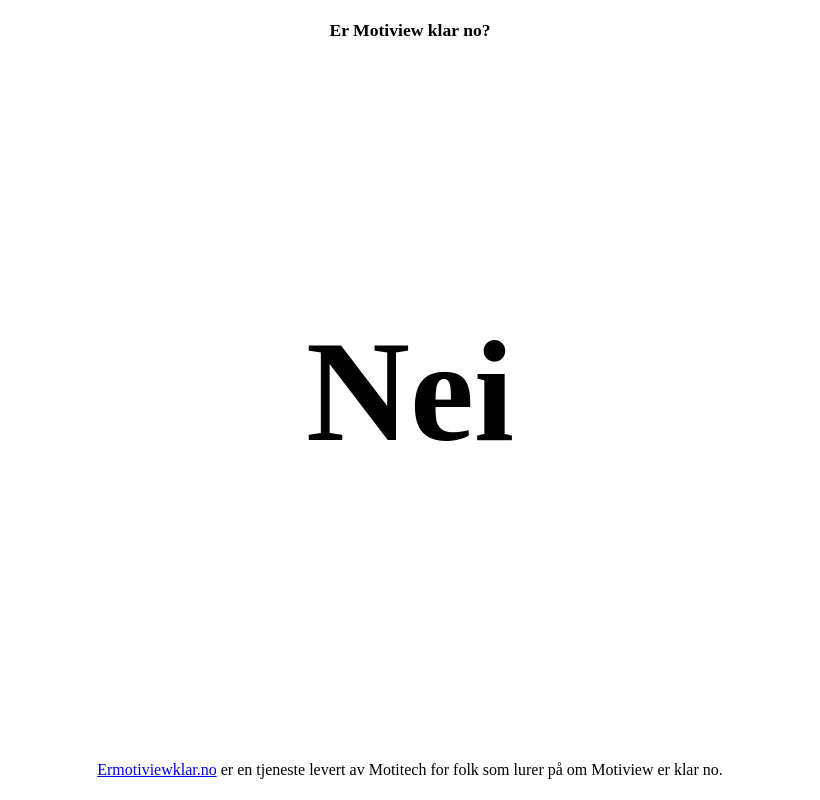
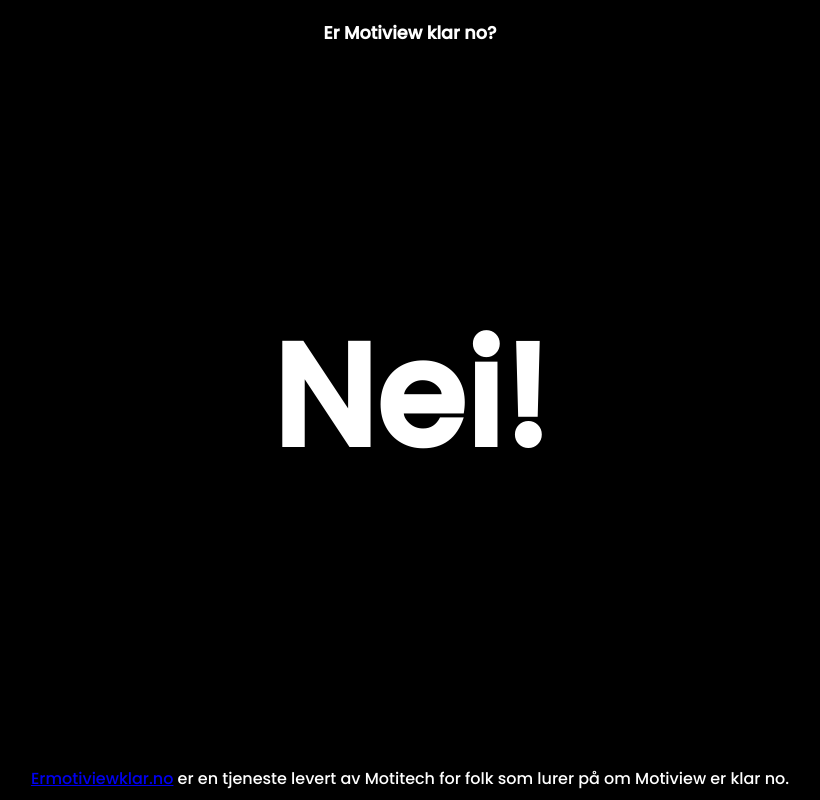
Before and after one commit to motitechno/ermotiviewklar.no, a plain HTML site: page index.html in a window 1280 px wide. Shown: the whole page, without its empty margins (230-1050 px from the left). Drawn offline with Linux system fonts and the light colour scheme.

Commit message:
Update index.html

```diff
--- a/index.html
+++ b/index.html
@@ -3,12 +3,15 @@
 <head>
   <meta charset=utf-8>
   <title>Er Motiview klar enda?</title>
+  <link rel="preconnect" href="https://fonts.googleapis.com">
+  <link rel="preconnect" href="https://fonts.gstatic.com" crossorigin>
+  <link href="https://fonts.googleapis.com/css2?family=Poppins:wght@500&display=swap" rel="stylesheet">
 </head>
-<body>
+<body style="background:#000;color:#fff;font-family:Poppins">
   <div style="text-align: center; font-size: 1.1em; font-weight: bold; margin-top: 20px">Er Motiview klar no?</div>
   <div style="text-align: center; height: calc(100vh - 60px); display: flex; align-self: center; justify-self: center; justify-content: center; align-items-center; flex-direction: column; row-gap: 80px; margin-top: -20px;">
-    <h1 style="font-size: 9em; font-weight: bold;">Nei</h1>
+    <h1 style="font-size: 9em; font-weight: bold;">Nei!</h1>
   </div>
-      <div style="text-align: center;"><a href="https://ermotiviewklar.no" target="_blank">Ermotiviewklar.no</a> er en tjeneste levert av Motitech for folk som lurer på om Motiview er klar no.</div>
+      <div style="text-align: center; font-size: 1em;"><a href="https://ermotiviewklar.no" target="_blank">Ermotiviewklar.no</a> er en tjeneste levert av Motitech for folk som lurer på om Motiview er klar no.</div>
 </body>
 </html>
```
